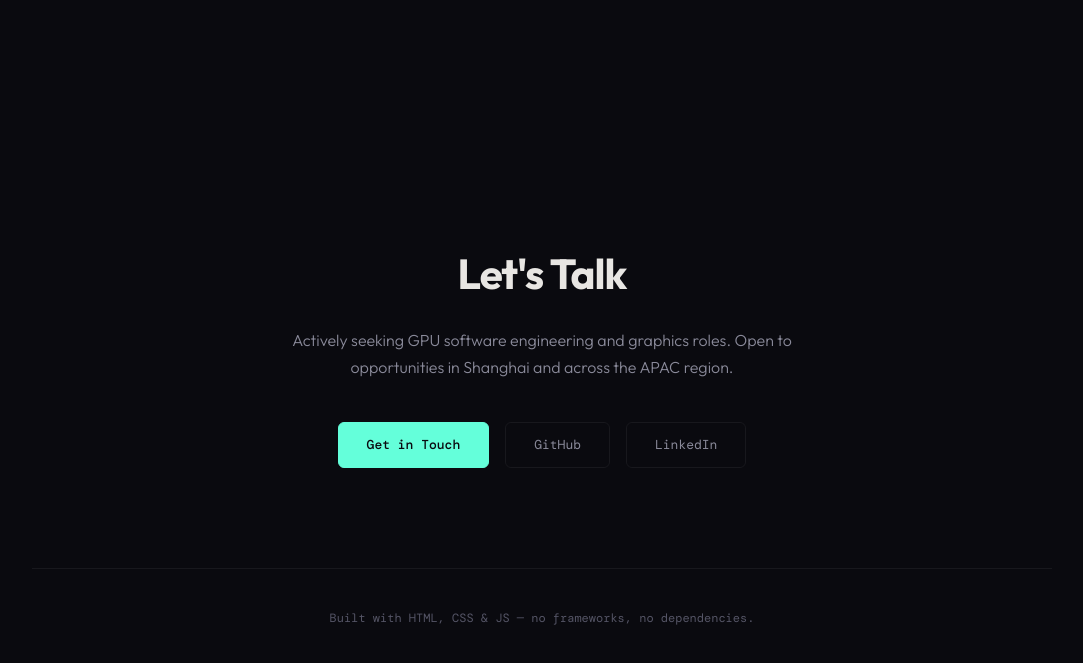
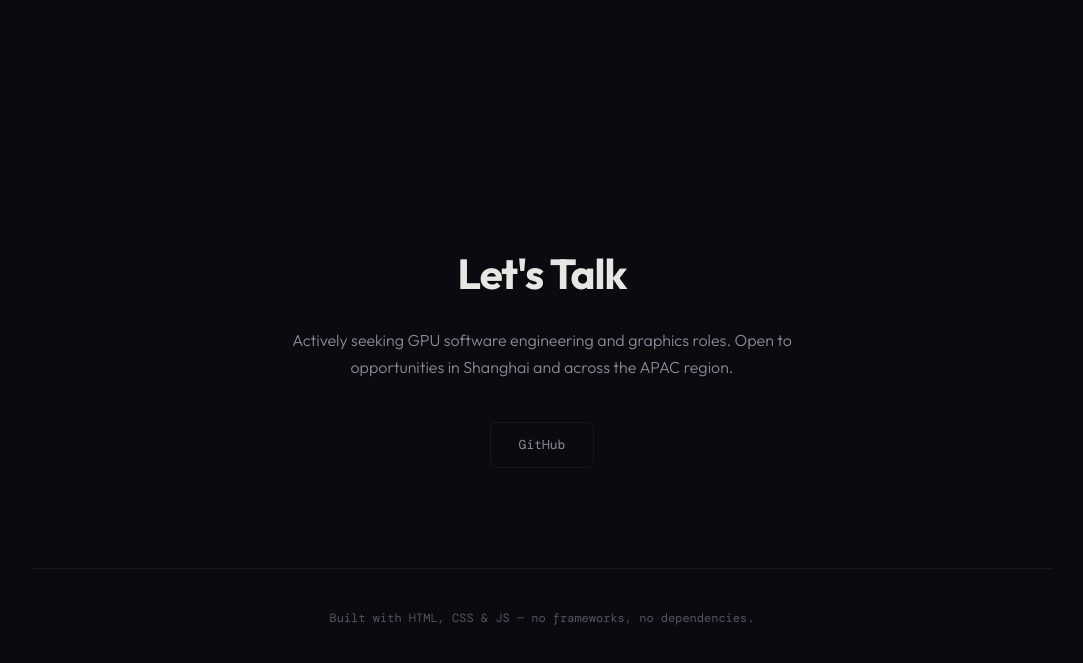
Before and after one commit to Liupeter01/Liupeter01.github.io, a plain HTML site: page index.html in a window 1280 px wide. Shown: the part 3982-4645 px from the top of the page, without its empty margins (98-1181 px from the left). Drawn offline with nearby package versions, Linux system fonts and the light colour scheme; a web font is replaced by a local one.

```diff
--- a/index.html
+++ b/index.html
@@ -725,9 +725,7 @@
                 Open to opportunities in Shanghai and across the APAC region.
             </p>
             <div class="contact-links">
-                <a href="mailto:Liupeter012001@gmail.com" class="primary-btn">Get in Touch</a>
                 <a href="https://github.com/Liupeter01" target="_blank" rel="noopener">GitHub</a>
-                <a href="https://www.linkedin.com/in/jonathan-smith-501b77288/" target="_blank" rel="noopener">LinkedIn</a>
             </div>
         </section>
 
```
